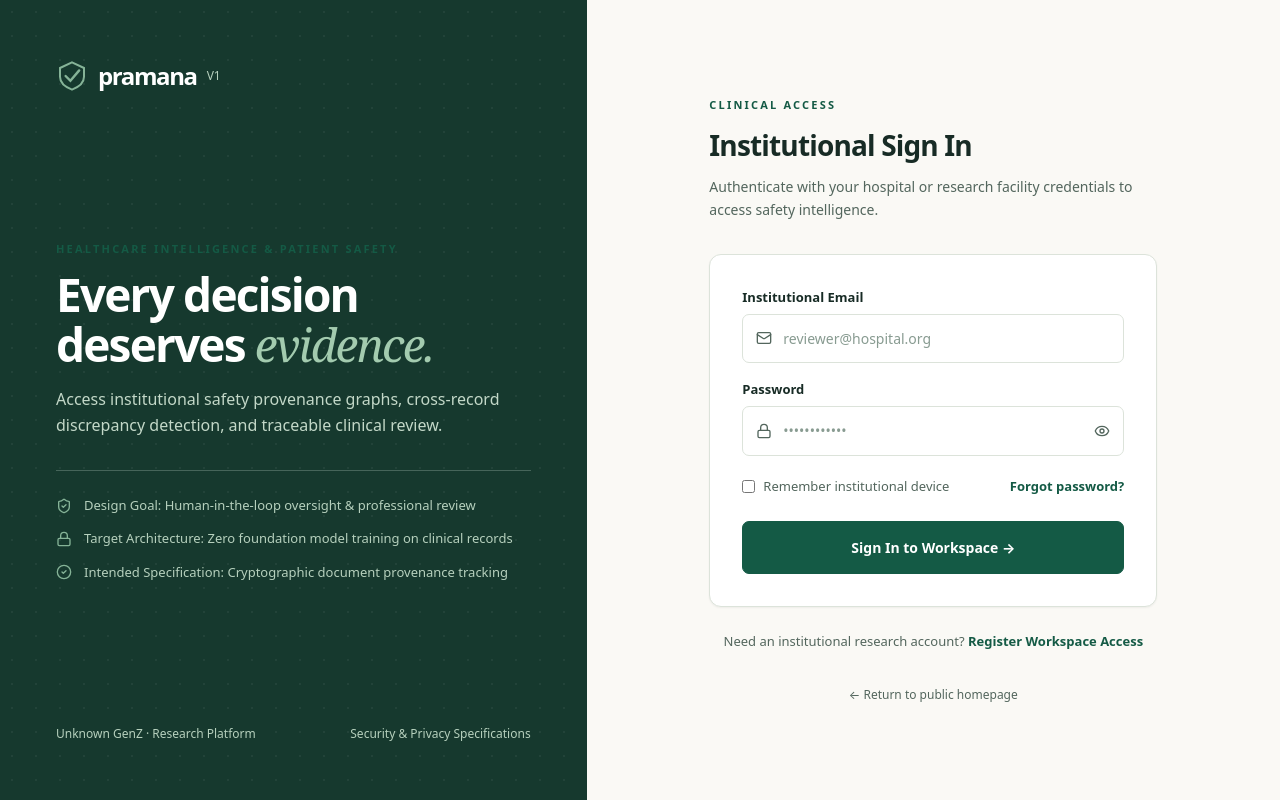
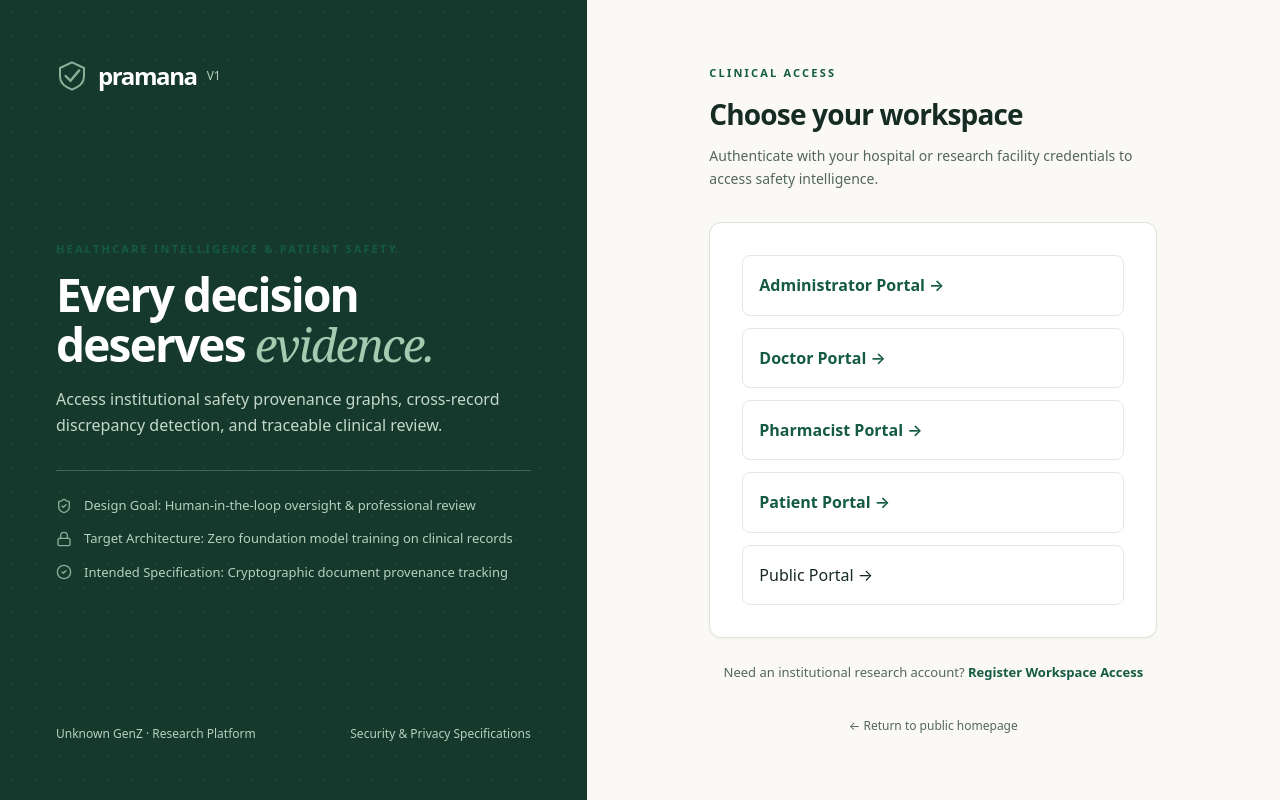
Before and after one commit to mohamedaflal1999786-code/Pramana-V1, a Next.js app: page /auth/signin in a window 1280 px wide. Built offline with nearby package versions, Linux system fonts and the light colour scheme.

Commit message:
feat: role-specific sign-in interface and portal selector

```diff
--- a/src/app/auth/signin/page.tsx
+++ b/src/app/auth/signin/page.tsx
@@ -9,7 +9,7 @@ import { Button } from "@/components/ui/Button";
 import { Mail, Lock, AlertCircle, CheckCircle2 } from "lucide-react";
 import { signInAction } from "@/lib/auth/actions";
 
-function SignInForm() {
+function SignInForm({ portal }: { portal?: string }) {
   const searchParams = useSearchParams();
   const returnUrl = searchParams.get("returnUrl") || "";
   const errorParam = searchParams.get("error");
@@ -44,6 +44,7 @@ function SignInForm() {
 
     try {
       const formData = new FormData();
+      if (portal) formData.set("portal", portal);
       formData.set("email", email);
       formData.set("password", password);
       if (rememberMe) formData.set("rememberMe", "true");
@@ -144,11 +145,14 @@ function SignInForm() {
   );
 }
 
-export default function SignInPage() {
+function PortalContent() {
+  const portal = useSearchParams().get("portal") || "";
+  const names: Record<string,string> = {admin:"Administrator",doctor:"Doctor",pharmacist:"Pharmacist",patient:"Patient"};
+  const name = names[portal];
   return (
     <AuthLayout
       eyebrow="Clinical Access"
-      title="Institutional Sign In"
+      title={name ? name + " Sign In" : "Choose your workspace"}
       subtitle="Authenticate with your hospital or research facility credentials to access safety intelligence."
       footerLinks={
         <p className="my-0">
@@ -160,8 +164,10 @@ export default function SignInPage() {
       }
     >
       <React.Suspense fallback={<div className="p-8 text-center text-[13px] text-[var(--muted)]">Loading credentials interface...</div>}>
-        <SignInForm />
+        {name ? <SignInForm portal={portal} /> : <div className="grid gap-3">{Object.entries(names).map(([key,label]) => <Link key={key} href={"/login/"+key} className="block rounded-lg border p-4 font-semibold text-[var(--green)]">{label} Portal →</Link>)}<Link href="/login/public" className="block rounded-lg border p-4">Public Portal →</Link></div>}
       </React.Suspense>
     </AuthLayout>
   );
 }
+
+export default function SignInPage() { return <React.Suspense fallback={<div>Loading...</div>}><PortalContent /></React.Suspense>; }
```
